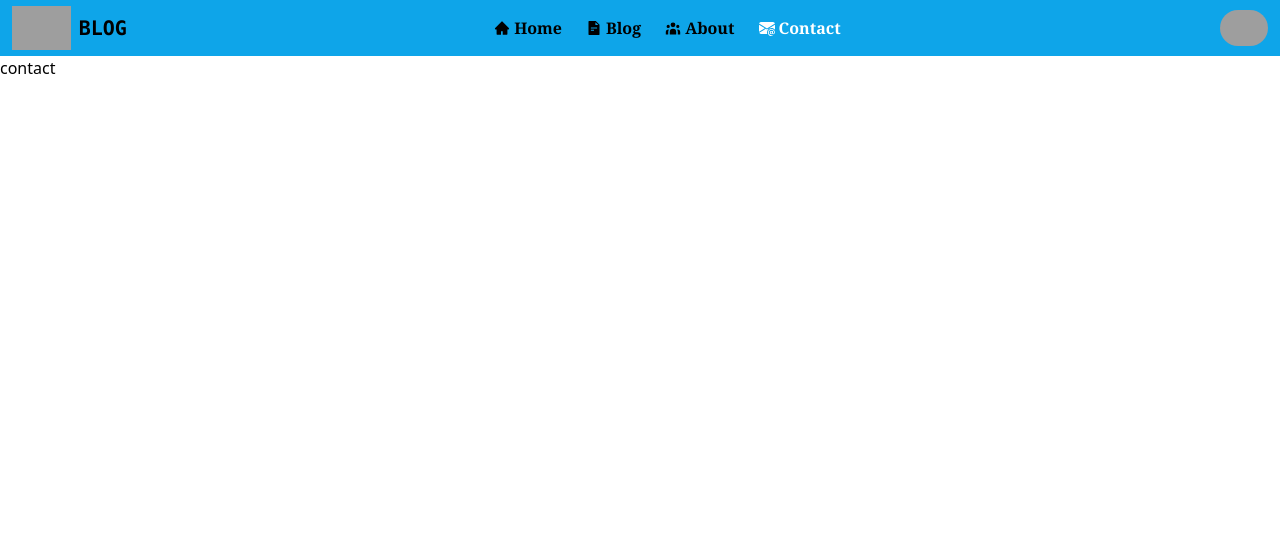
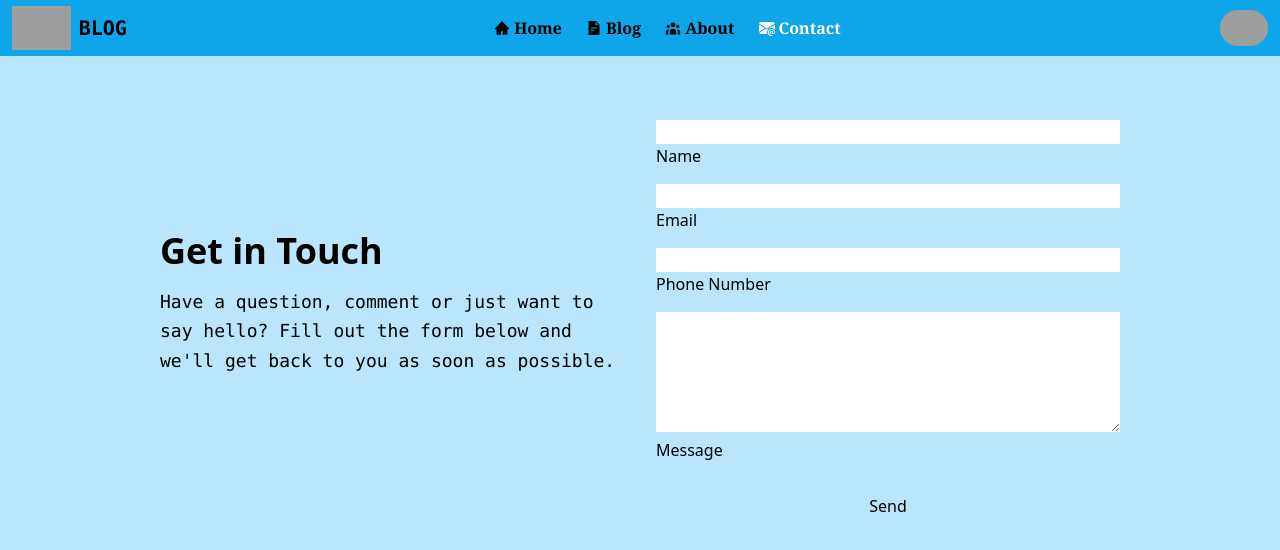
Before and after one commit to aliseyedi01/Next.js-Blog-App, a Next.js app: page /contact in a window 1280 px wide. Shown: the top 550 px of the page. Built offline with nearby package versions, Linux system fonts and the light colour scheme; grey boxes are pictures that could not be loaded.

Commit message:
feat ( contact ) : update contact page

```diff
--- a/components/Header/Header.jsx
+++ b/components/Header/Header.jsx
@@ -7,21 +7,25 @@ import { useRouter } from "next/router";
 
 const Items = [
   {
+    id: 1,
     name: "Home",
     path: "/home",
     icon: <AiFillHome />,
   },
   {
+    id: 2,
     name: "Blog",
     path: "/blog",
     icon: <AiFillFileText />,
   },
   {
+    id: 3,
     name: "About",
     path: "/about",
     icon: <HiUserGroup />,
   },
   {
+    id: 4,
     name: "Contact",
     path: "/contact",
     icon: <BsFillEnvelopeAtFill />,
@@ -31,7 +35,7 @@ const Items = [
 export default function Header() {
   const router = useRouter();
   const activeRouter = router.asPath;
-  console.log(router.asPath);
+  // console.log(router.asPath);
 
   return (
     <div className="bg-sky-500 w-full  flex justify-between  items-center  h-14 px-3">
@@ -46,10 +50,10 @@ export default function Header() {
 
       <div className="h-full flex  ">
         <ul className="flex gap-2 font-serif  font-bold capitalize items-center">
-          {Items.map((item, i) => (
+          {Items.map((item) => (
             <Link rel="stylesheet" href={item.path}>
               <li
-                key={i}
+                key={item.id}
                 className={`cursor-pointer hover:bg-green-400 flex rounded-md items-center gap-1  px-2 py-1  ${
                   item.path === activeRouter ? "text-white" : ""
                 }`}
--- a/pages/contact/index.jsx
+++ b/pages/contact/index.jsx
@@ -1,11 +1,106 @@
 import PageMetaHead from "@/components/MetaHead/PageMetaHead";
-import React from "react";
+import React, { useRef, useState } from "react";
+import { InputText } from "primereact/inputtext";
+import { InputTextarea } from "primereact/inputtextarea";
+import { Button } from "primereact/button";
+import { Toast } from "primereact/toast";
 
 export default function contact() {
+  const [loading, setLoading] = useState(false);
+  const toast = useRef(null);
+  const [formData, setFormData] = useState({
+    name: "",
+    email: "",
+    phone: "",
+    message: "",
+  });
+
+  const handleSubmit = (e) => {
+    e.preventDefault();
+    console.log(formData);
+
+    setLoading(true);
+
+    setTimeout(() => {
+      setLoading(false);
+    }, 2000);
+
+    // Perform validation and submit form data to server
+
+    toast.current.show({ severity: "info", summary: "Send", detail: "Send your Question" });
+    // Reset form data state to empty values
+    setFormData({ name: "", email: "", phone: "", message: "" });
+  };
+
   return (
-    <div>
-      <PageMetaHead title="Contact" />
-      contact
+    <div className="bg-sky-200">
+      <div className="max-w-screen-lg h-screen mx-auto px-4 sm:px-6 lg:px-8 py-16">
+        <div className="grid grid-cols-1 md:grid-cols-2 gap-2 md:gap-8 items-center">
+          <div>
+            <h1 className="text-4xl font-bold mb-4">Get in Touch</h1>
+            <p className="text-lg leading-relaxed font-mono mb-8">
+              Have a question, comment or just want to say hello? Fill out the form below and we'll
+              get back to you as soon as possible.
+            </p>
+          </div>
+          <div>
+            <div className="grid grid-cols-1 gap-4">
+              <span className="p-float-label p-input-icon-left">
+                <i className="pi pi-user-edit" />
+                <InputText
+                  id="name"
+                  type="text"
+                  className="w-full"
+                  value={formData.name}
+                  onChange={(e) => setFormData({ ...formData, name: e.target.value })}
+                />
+                <label htmlFor="name">Name</label>
+              </span>
+              <span className="p-float-label p-input-icon-left">
+                <i className="pi pi-envelope" />
+                <InputText
+                  id="email"
+                  type="email"
+                  className="w-full"
+                  value={formData.email}
+                  onChange={(e) => setFormData({ ...formData, email: e.target.value })}
+                />
+                <label htmlFor="email">Email</label>
+              </span>
+              <span className="p-float-label p-input-icon-left">
+                <i className="pi pi-phone" />
+                <InputText
+                  id="phone"
+                  type="tel"
+                  className="w-full"
+                  value={formData.phone}
+                  onChange={(e) => setFormData({ ...formData, phone: e.target.value })}
+                />
+                <label htmlFor="phone">Phone Number</label>
+              </span>
+              <span className="p-float-label ">
+                <InputTextarea
+                  id="message"
+                  rows={5}
+                  className="w-full"
+                  value={formData.message}
+                  onChange={(e) => setFormData({ ...formData, message: e.target.value })}
+                />
+                <label htmlFor="message">Message</label>
+              </span>
+              <Toast ref={toast} />
+              <Button
+                icon="pi pi-send"
+                loading={loading}
+                iconPos=""
+                label="Send"
+                className="w-full px-[170px]"
+                onClick={handleSubmit}
+              />
+            </div>
+          </div>
+        </div>
+      </div>
     </div>
   );
 }
--- a/pages/home/index.jsx
+++ b/pages/home/index.jsx
@@ -6,7 +6,7 @@ import React from "react";
 export default function home() {
   return (
     <>
-      <PageMetaHead title="Blog App" />
+      <PageMetaHead title="Home" />
 
       <div className="bg-gray-100 min-h-screen">
         <div className="max-w-5xl mx-auto py-12 px-4 sm:px-6 lg:px-8">
```
